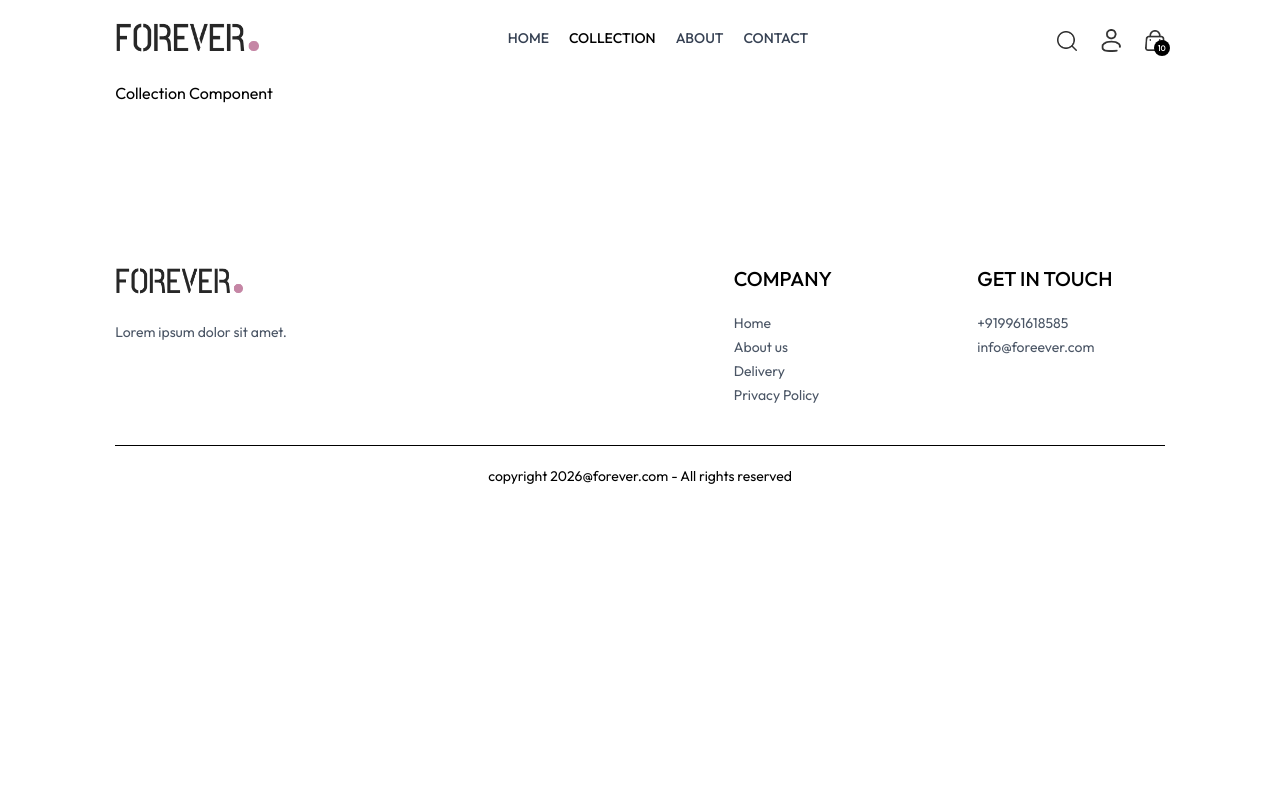
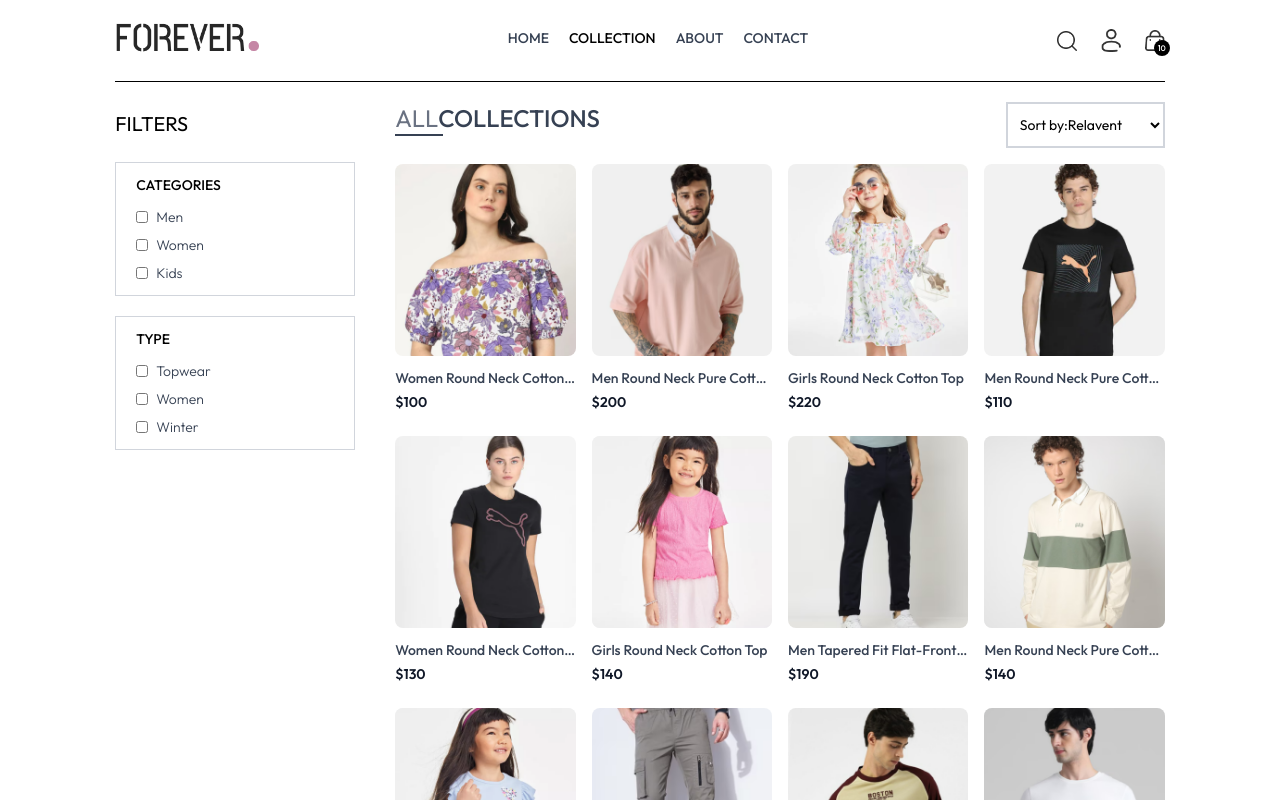
Before and after one commit to tonykuriakose/InstaTrend, a React (Vite) app: page /collection in a window 1280 px wide. Shown: the top 800 px of the page. Built offline with nearby package versions, Linux system fonts and the light colour scheme; a web font is replaced by a local one.

Commit message:
list products on collection page

```diff
--- a/src/context/ShopContext.jsx
+++ b/src/context/ShopContext.jsx
@@ -9,8 +9,8 @@
 
   const value = {
     products,
-    currency,      // Add this
-    delivery_fee   // Add this too if needed elsewhere
+    currency,
+    delivery_fee
   };
 
   return (
--- a/src/pages/Collection.jsx
+++ b/src/pages/Collection.jsx
@@ -1,11 +1,96 @@
+import { useContext, useEffect, useState } from "react";
+import { ShopContext } from "../context/ShopContext";
+import { assets } from "../assets/assets";
+import Title from "../components/Title";
+import ProductItem from "../components/ProductItem";
 
 
 const Collection = () => {
 
+  const {products} = useContext(ShopContext);
+  const [showFilter,setShowFilter] = useState(false);
+
+  const [filterProducts,setFilterProducts] = useState([]);
+
+  useEffect(()=>{
+    setFilterProducts(products)
+  },[]);
+
 
   return (
-    <div>
-      <p>Collection Component</p>
+    <div className="flex flex-col sm:flex-row gap-1 sm:gap-10 pt-5 border-t">
+
+      {/* Filter options */}
+      <div className="min-w-60 ">
+        <p onClick={()=>setShowFilter(!showFilter)}   className="my-2 text-xl flex items-center cursor-pointer gap-2">FILTERS</p>
+        <img className={`h-3 sm:hidden ${showFilter ? 'rotate-90':''}`} src={assets.dropdown_icon} alt="" />
+        {/* Category Filter */}
+        <div className={`border border-gray-300 pl-5 py-3 mt-6 ${showFilter ? '' :'hidden'}sm:block`}>
+          <p className="mb-3 text-sm font-medium">CATEGORIES</p>
+
+          <div className="flex flex-col gap-2 text-sm font-light text-gray-700">
+            <p className="flex gap-2">
+              <input className="w-3" type="checkbox" value={'Men'}/>Men
+            </p>
+            <p className="flex gap-2">
+              <input className="w-3" type="checkbox" value={'Women'}/>Women
+            </p><p className="flex gap-2">
+              <input className="w-3" type="checkbox" value={'Kids'}/>Kids
+            </p>
+
+
+          </div>
+
+        </div>
+        {/* Sub category filter */}
+        <div className={`border border-gray-300 pl-5 py-3 my-5 ${showFilter ? '' :'hidden'}sm:block`}>
+          <p className="mb-3 text-sm font-medium">TYPE</p>
+
+          <div className="flex flex-col gap-2 text-sm font-light text-gray-700">
+            <p className="flex gap-2">
+              <input className="w-3" type="checkbox" value={'Topwear'}/>Topwear
+            </p>
+            <p className="flex gap-2">
+              <input className="w-3" type="checkbox" value={'Bottomwear'}/>Women
+            </p><p className="flex gap-2">
+              <input className="w-3" type="checkbox" value={'Winterwear'}/>Winter
+            </p>
+
+
+          </div>
+
+        </div>
+
+      </div>
+
+      {/* Right side */}
+      <div className="flex-1">
+        <div className="flex justify-between text-base sm:text-2xl mb-4">
+
+          <Title text1={'ALL'} text2={'COLLECTIONS'} />
+
+          {/* Products Sort */}
+          <select className="border-2 border-gray-300 text-sm px-2">
+            <option value="relevent">Sort by:Relavent</option>
+            <option value="low-hight">Sort by:Low to high</option>
+            <option value="high-low">Sort by:High to low</option>
+          </select>
+
+        </div>
+        {/* Map products */}
+       <div className="grid grid-cols-2 md:grid-cols-3 lg:grid-cols-4 gap-4 gap-y-6">
+
+        {
+          filterProducts.map((item,index)=>(
+
+            <ProductItem key={index} name={item.name} id={item._id} price={item.price} image={item.image} />
+
+          ))
+        }
+
+       </div>
+      </div>
+
     </div>
   );
 };
```
